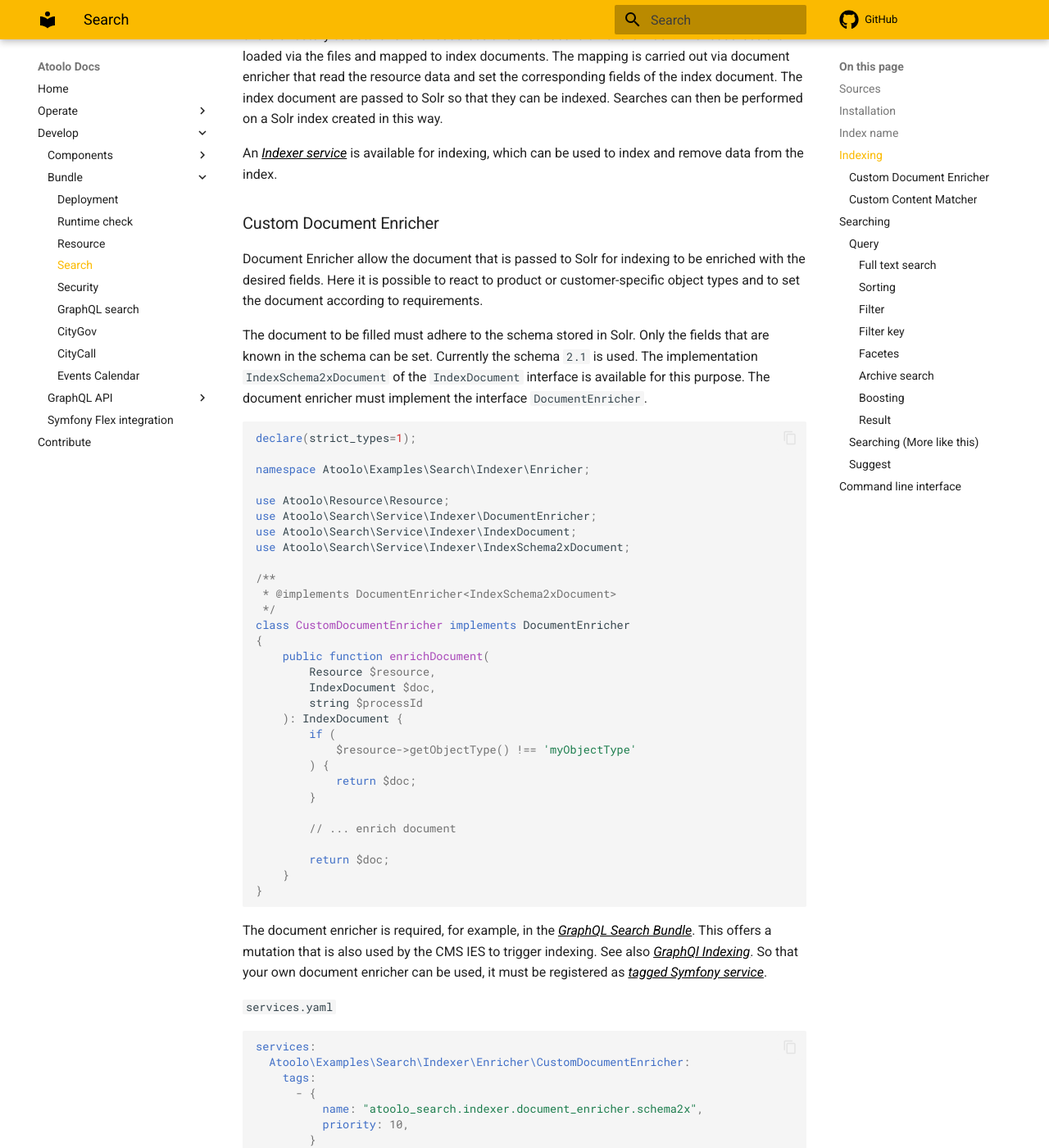
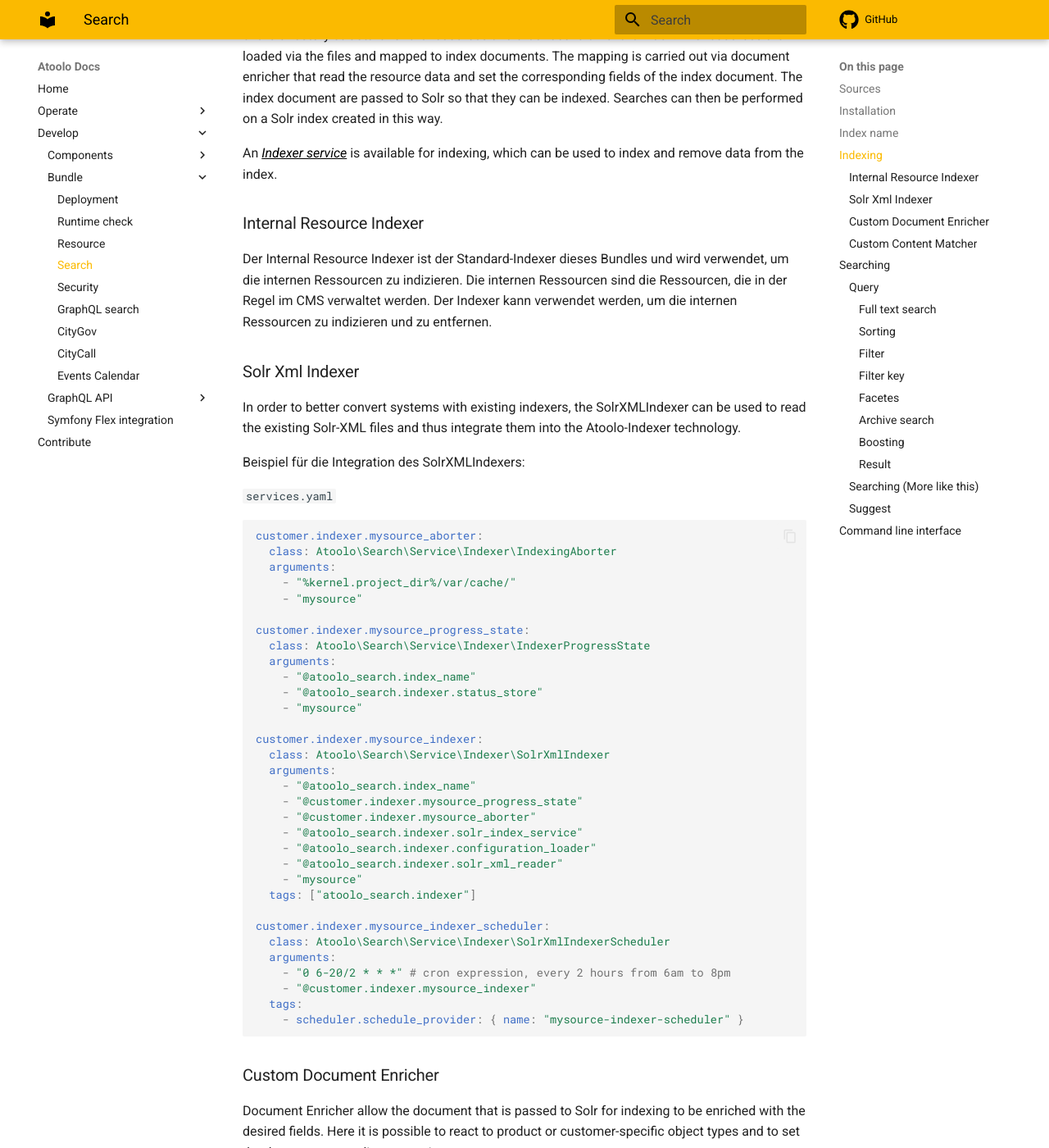
Before and after one commit to sitepark/atoolo-docs, an MkDocs documentation site: the page built from docs/develop/bundles/search/index.md, in a window 1280 px wide and 1400 px high, scrolled down 1390 px. Shown: the whole window at 82% size. Built offline with MkDocs 1.6.1 and Material for MkDocs 9.7.7, drawn with Linux system fonts in a browser that asks for light colours; comment, search, counter and statistics services are not loaded.

Commit message:
feat: Solr Xml Indexer configuration

````diff
--- a/docs/develop/bundles/search/index.md
+++ b/docs/develop/bundles/search/index.md
@@ -44,6 +44,53 @@
 [Resources](../resource.md#the-resource) are indexed. These are stored as files in the file system. The indexer can search an entire directory structure for the resources and thus rebuild an entire index. The resources are loaded via the files and mapped to index documents. The mapping is carried out via document enricher that read the resource data and set the corresponding fields of the index document. The index document are passed to Solr so that they can be indexed. Searches can then be performed on a Solr index created in this way.
 
 An [Indexer service](https://github.com/sitepark/atoolo-search/blob/main/src/Indexer.php){:target="\_blank"} is available for indexing, which can be used to index and remove data from the index.
+
+### Internal Resource Indexer
+
+Der Internal Resource Indexer ist der Standard-Indexer dieses Bundles und wird verwendet, um die internen Ressourcen zu indizieren. Die internen Ressourcen sind die Ressourcen, die in der Regel im CMS verwaltet werden. Der Indexer kann verwendet werden, um die internen Ressourcen zu indizieren und zu entfernen.
+
+### Solr Xml Indexer
+
+In order to better convert systems with existing indexers, the SolrXMLIndexer can be used to read the existing Solr-XML files and thus integrate them into the Atoolo-Indexer technology.
+
+Beispiel für die Integration des SolrXMLIndexers:
+
+`services.yaml`
+
+```yaml
+customer.indexer.mysource_aborter:
+  class: Atoolo\Search\Service\Indexer\IndexingAborter
+  arguments:
+    - "%kernel.project_dir%/var/cache/"
+    - "mysource"
+
+customer.indexer.mysource_progress_state:
+  class: Atoolo\Search\Service\Indexer\IndexerProgressState
+  arguments:
+    - "@atoolo_search.index_name"
+    - "@atoolo_search.indexer.status_store"
+    - "mysource"
+
+customer.indexer.mysource_indexer:
+  class: Atoolo\Search\Service\Indexer\SolrXmlIndexer
+  arguments:
+    - "@atoolo_search.index_name"
+    - "@customer.indexer.mysource_progress_state"
+    - "@customer.indexer.mysource_aborter"
+    - "@atoolo_search.indexer.solr_index_service"
+    - "@atoolo_search.indexer.configuration_loader"
+    - "@atoolo_search.indexer.solr_xml_reader"
+    - "mysource"
+  tags: ["atoolo_search.indexer"]
+
+customer.indexer.mysource_indexer_scheduler:
+  class: Atoolo\Search\Service\Indexer\SolrXmlIndexerScheduler
+  arguments:
+    - "0 6-20/2 * * *" # cron expression, every 2 hours from 6am to 8pm
+    - "@customer.indexer.mysource_indexer"
+  tags:
+    - scheduler.schedule_provider: { name: "mysource-indexer-scheduler" }
+```
 
 ### Custom Document Enricher
 
````
